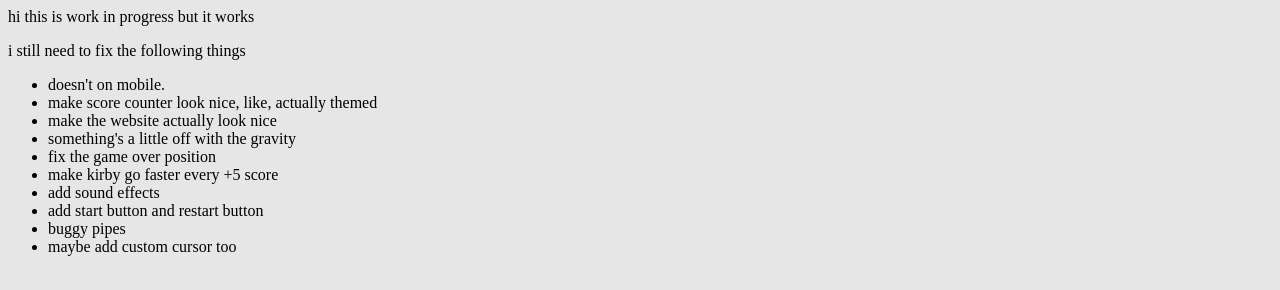
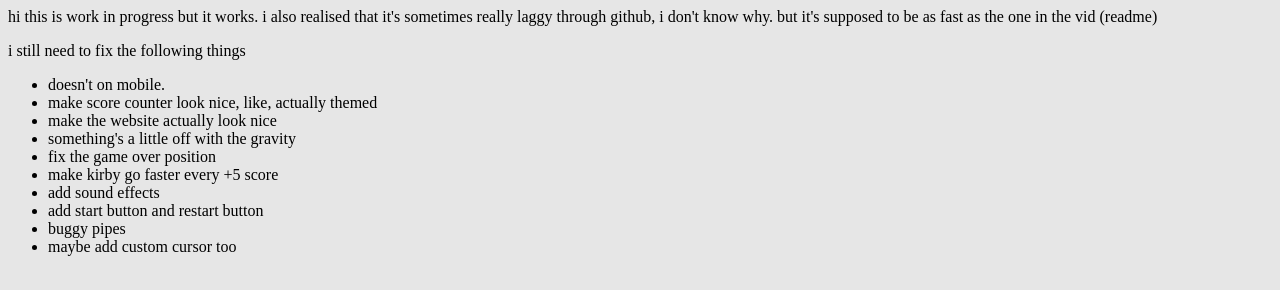
Before and after one commit to vyclu20/Flappy-Kirby, a plain HTML site: page index.html in a window 1280 px wide. Drawn offline with Linux system fonts and the light colour scheme.

Commit message:
Update and rename flappy_kirby.html to index.html

```diff
--- a/flappy_kirby.html
+++ b/index.html
@@ -10,7 +10,7 @@
 </head>
 <body>
     <div id="background"></div>
-    <h>hi this is work in progress but it works</h>
+    <h>hi this is work in progress but it works. i also realised that it's sometimes really laggy through github, i don't know why. but it's supposed to be as fast as the one in the vid (readme)</h>
     <p>i still need to fix the following things</p>
     <ul>
         <li>doesn't on mobile.</li>
```
